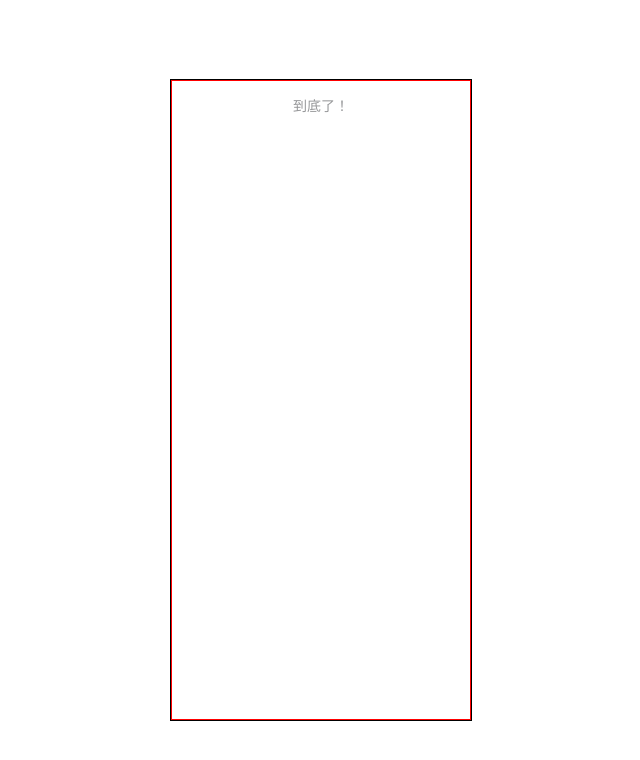
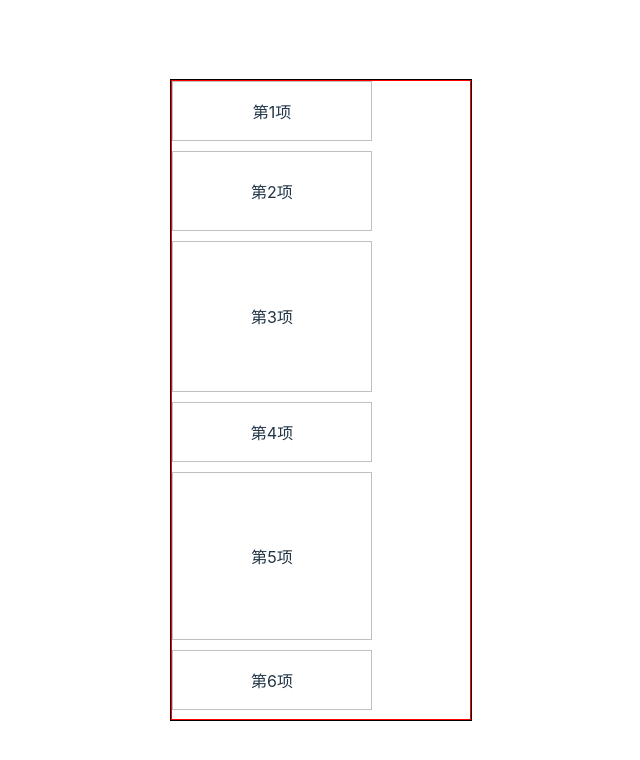
Before and after one commit to JZH189/van-list-virtualScroller, a Vue app: page / in a window 1280 px wide. Shown: the top 760 px of the page, without its empty margins (319-959 px from the left). Built offline with nearby package versions, Linux system fonts and the light colour scheme.

Commit message:
feat: 更新组件用例

```diff
--- a/src/App.vue
+++ b/src/App.vue
@@ -1,18 +1,14 @@
 <template>
   <div class="content">
-    <VrefreshList
-      ref="vrefreshList"
-      :request-func="getDataList"
-      @data-callback="ondataCallback"
-    >
-      <div class="item" v-for="(item, index) in data.list" :key="index">
-        {{ item.name }}
-      </div>
+    <VrefreshList :request-func="getDataList">
+      <template #default="{ item }">
+        <div class="item" :style="{height: `${item.height}px`, lineHeight: `${item.height}px`}">{{ item.name }}</div>
+      </template>
     </VrefreshList>
   </div>
 </template>
 <script setup lang="ts">
-import { ref, reactive, onMounted } from "vue";
+import { reactive } from "vue";
 import VrefreshList from "./components/VrefreshList/index.vue";
 interface Idata {
   list: any[];
@@ -33,10 +29,10 @@ async function getDataList(): Promise<{
   return new Promise((resolve) => {
     setTimeout(() => {
       const records = [...Array(data.dataLength).keys()].map((item, i) => ({
-        brandId: i + 1,
         name: `第${i + 1}项`,
-        // height: Math.max(data.itemHeight, (Math.random() * 180).toFixed(0)),
-        height: data.itemHeight,
+        //@ts-ignore
+        height: Math.max(data.itemHeight, (Math.random() * 180).toFixed(0)),
+        // height: data.itemHeight,
       }));
       //模拟后端接口数据返回
       return resolve({
@@ -46,14 +42,6 @@ async function getDataList(): Promise<{
     }, 1000);
   });
 }
-
-function ondataCallback(val: { renderedRecords: any[] }) {
-  data.list = val.renderedRecords;
-}
-const vrefreshList = ref();
-onMounted(() => {
-  vrefreshList.value.resetList();
-});
 </script>
 
 <style>
```
